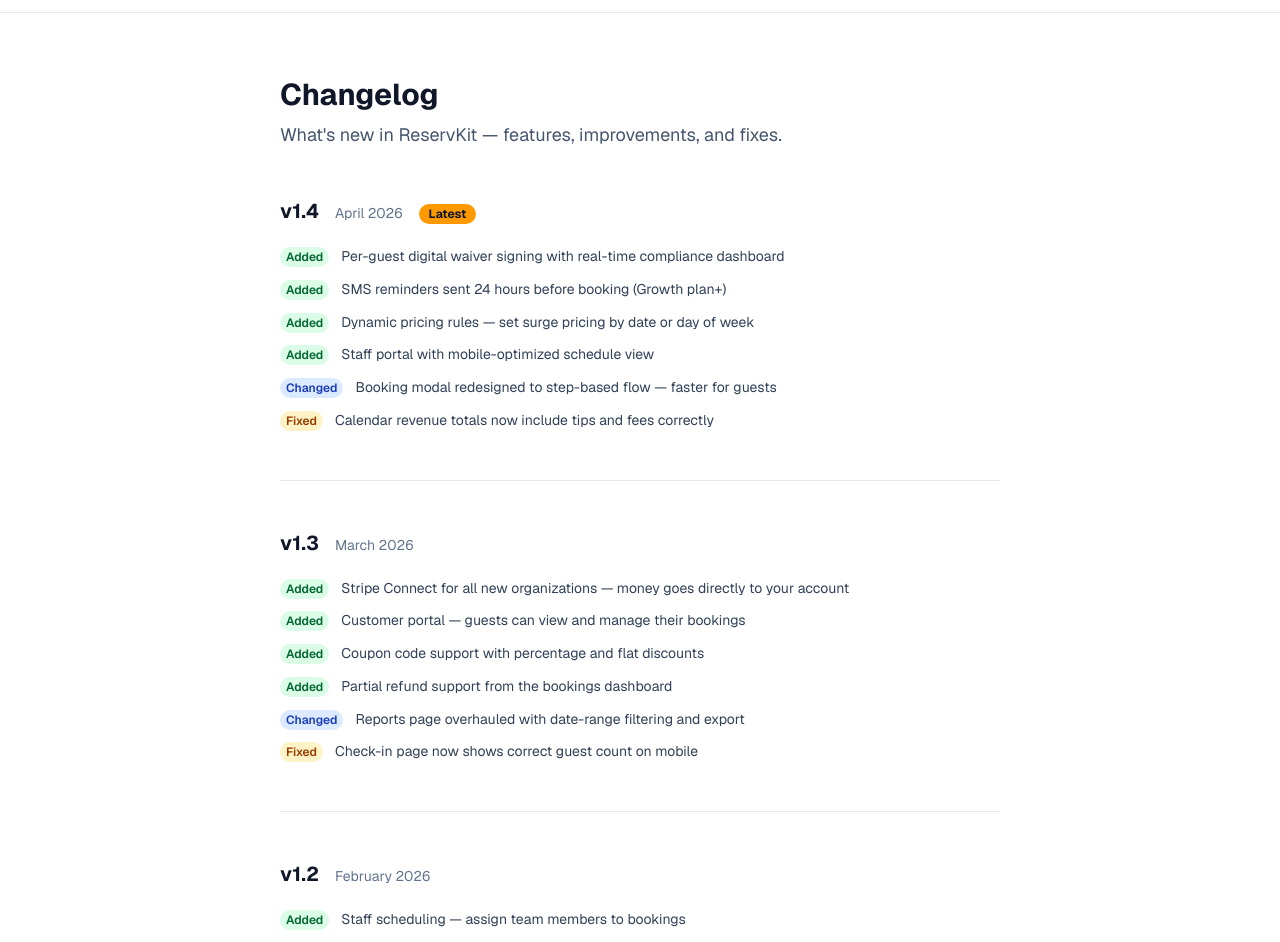
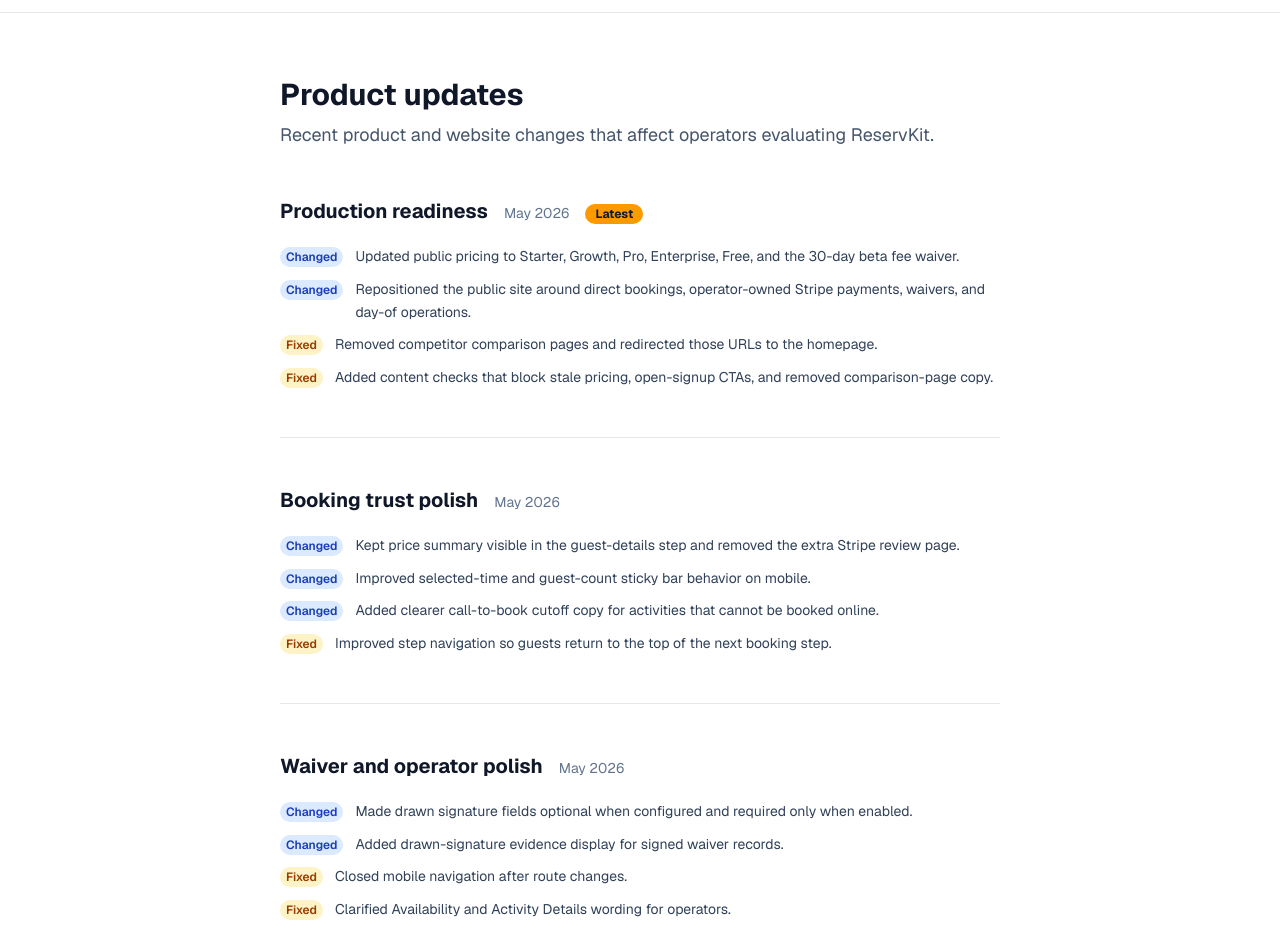
Before and after one commit to Cortana-Ops/reservkit-landing, a Next.js app: page /changelog in a window 1280 px wide. Shown: the part 120-1062 px from the top of the page. Built offline with nearby package versions, Linux system fonts and the light colour scheme.

Commit message:
Clean up marketing site accuracy (#8)

```diff
--- a/app/blog/page.tsx
+++ b/app/blog/page.tsx
@@ -29,7 +29,7 @@
     readTime: "4 min read",
     title: "Your first ReservKit setup, start to finish",
     intro:
-      "Most operators are live with their first real booking link in a single session. Here is exactly what that looks like: Stripe, one activity, waivers, and a test booking before you share anything publicly.",
+      "The first setup session focuses on one working booking link. Here is what that looks like: Stripe, one activity, waivers, and a test booking before you share anything publicly.",
     content: [
       POSITIONING_LINE + " Guided access keeps onboarding hands-on while operators set up the first booking flow.",
       "The first setup pass usually covers organization details, one or two activities, availability, Stripe Connect, waiver requirements, and the public booking link. Payments go through the operator's connected Stripe account, while ReservKit applies the plan's platform fee behind the scenes.",
--- a/app/changelog/page.tsx
+++ b/app/changelog/page.tsx
@@ -3,8 +3,8 @@
 import { PageShell } from "../components/PageShell";
 
 export const metadata: Metadata = {
-  title: "Changelog & Release Notes",
-  description: "What's new in ReservKit — feature releases, improvements, and fixes.",
+  title: "Product Updates",
+  description: "Recent ReservKit product updates for booking, payments, waivers, and operator workflows.",
   alternates: { canonical: "https://reservkit.com/changelog" },
 };
 
@@ -27,59 +27,33 @@
 
 const releases: Release[] = [
   {
-    version: "v1.4",
-    date: "April 2026",
+    version: "Production readiness",
+    date: "May 2026",
     items: [
-      { tag: "Added", text: "Per-guest digital waiver signing with real-time compliance dashboard" },
-      { tag: "Added", text: "SMS reminders sent 24 hours before booking (Growth plan+)" },
-      { tag: "Added", text: "Dynamic pricing rules — set surge pricing by date or day of week" },
-      { tag: "Added", text: "Staff portal with mobile-optimized schedule view" },
-      { tag: "Changed", text: "Booking modal redesigned to step-based flow — faster for guests" },
-      { tag: "Fixed", text: "Calendar revenue totals now include tips and fees correctly" },
+      { tag: "Changed", text: "Updated public pricing to Starter, Growth, Pro, Enterprise, Free, and the 30-day beta fee waiver." },
+      { tag: "Changed", text: "Repositioned the public site around direct bookings, operator-owned Stripe payments, waivers, and day-of operations." },
+      { tag: "Fixed", text: "Removed competitor comparison pages and redirected those URLs to the homepage." },
+      { tag: "Fixed", text: "Added content checks that block stale pricing, open-signup CTAs, and removed comparison-page copy." },
     ],
   },
   {
-    version: "v1.3",
-    date: "March 2026",
+    version: "Booking trust polish",
+    date: "May 2026",
     items: [
-      { tag: "Added", text: "Stripe Connect for all new organizations — money goes directly to your account" },
-      { tag: "Added", text: "Customer portal — guests can view and manage their bookings" },
-      { tag: "Added", text: "Coupon code support with percentage and flat discounts" },
-      { tag: "Added", text: "Partial refund support from the bookings dashboard" },
-      { tag: "Changed", text: "Reports page overhauled with date-range filtering and export" },
-      { tag: "Fixed", text: "Check-in page now shows correct guest count on mobile" },
+      { tag: "Changed", text: "Kept price summary visible in the guest-details step and removed the extra Stripe review page." },
+      { tag: "Changed", text: "Improved selected-time and guest-count sticky bar behavior on mobile." },
+      { tag: "Changed", text: "Added clearer call-to-book cutoff copy for activities that cannot be booked online." },
+      { tag: "Fixed", text: "Improved step navigation so guests return to the top of the next booking step." },
     ],
   },
   {
-    version: "v1.2",
-    date: "February 2026",
+    version: "Waiver and operator polish",
+    date: "May 2026",
     items: [
-      { tag: "Added", text: "Staff scheduling — assign team members to bookings" },
-      { tag: "Added", text: "Activity add-ons — sell gear, insurance, or extras at booking" },
-      { tag: "Added", text: "Deposit rules — collect a percentage upfront, rest at check-in" },
-      { tag: "Changed", text: "Availability calendar improved with drag-to-block date ranges" },
-      { tag: "Fixed", text: "Settings tabs now scroll correctly on mobile" },
-      { tag: "Security", text: "JWT validation hardened on all API routes" },
-    ],
-  },
-  {
-    version: "v1.1",
-    date: "January 2026",
-    items: [
-      { tag: "Added", text: "Public booking page — shareable link for each activity" },
-      { tag: "Added", text: "Stripe payment collection at booking" },
-      { tag: "Added", text: "Booking confirmation and reminder emails" },
-      { tag: "Added", text: "Team member invites by email" },
-      { tag: "Changed", text: "Activity form redesigned with tabbed interface" },
-    ],
-  },
-  {
-    version: "v1.0",
-    date: "December 2025",
-    items: [
-      { tag: "Added", text: "Initial release — ReservKit public beta" },
-      { tag: "Added", text: "Activity management, availability calendar, and basic booking flow" },
-      { tag: "Added", text: "Operator dashboard with booking list and status management" },
+      { tag: "Changed", text: "Made drawn signature fields optional when configured and required only when enabled." },
+      { tag: "Changed", text: "Added drawn-signature evidence display for signed waiver records." },
+      { tag: "Fixed", text: "Closed mobile navigation after route changes." },
+      { tag: "Fixed", text: "Clarified Availability and Activity Details wording for operators." },
     ],
   },
 ];
@@ -100,9 +74,9 @@
       />
       <main className="mx-auto max-w-3xl px-6 py-16">
         <div className="mb-12">
-          <h1 className="text-3xl font-bold text-navy mb-2">Changelog</h1>
+          <h1 className="text-3xl font-bold text-navy mb-2">Product updates</h1>
           <p className="text-lg text-slate-600">
-            What&apos;s new in ReservKit — features, improvements, and fixes.
+            Recent product and website changes that affect operators evaluating ReservKit.
           </p>
         </div>
 
@@ -138,9 +112,9 @@
         </div>
 
         <div className="mt-16 rounded-2xl bg-[var(--color-surface)] border border-[var(--color-border)] p-8 text-center">
-          <h2 className="text-lg font-bold text-navy mb-2">Have a feature request?</h2>
+          <h2 className="text-lg font-bold text-navy mb-2">Have a workflow request?</h2>
           <p className="text-sm text-slate-600 mb-4">
-            Vote on upcoming features or submit your own ideas.
+            Send the workflow you need to support during setup.
           </p>
           <div className="flex items-center justify-center gap-4 flex-wrap">
             <Link
--- a/app/docs/page.tsx
+++ b/app/docs/page.tsx
@@ -2,7 +2,6 @@
 import Link from "next/link";
 import { PageShell } from "../components/PageShell";
 import { ArrowRight, BookOpen, CreditCard, FileSignature, Users, BarChart3, CalendarDays } from "lucide-react";
-import { pricingSummary } from "../lib/marketing";
 
 export const metadata: Metadata = {
   title: "Documentation & Guides",
@@ -38,7 +37,7 @@
     icon: CreditCard,
     title: "Payments",
     href: "/docs/payments",
-    description: `Configure Stripe Connect, set pricing, deposits, and understand the platform fee structure. ${pricingSummary}`,
+    description: "Configure Stripe Connect, set pricing and deposits, and understand the current platform fee structure.",
     topics: ["Connecting Stripe", "Setting prices and deposits", "Issuing refunds", "Understanding platform fees", "Coupon codes"],
   },
   {
--- a/app/docs/payments/page.tsx
+++ b/app/docs/payments/page.tsx
@@ -2,7 +2,7 @@
 import Link from "next/link";
 import { PageShell } from "../../components/PageShell";
 import { CreditCard, RefreshCcw, DollarSign, Tag } from "lucide-react";
-import { pricingTiers } from "../../lib/marketing";
+import { enterpriseTier, pricingTiers } from "../../lib/marketing";
 
 export const metadata: Metadata = {
   title: "Payments",
@@ -21,12 +21,22 @@
   ],
 };
 
-const feeTable = pricingTiers.map((tier) => ({
-  plan: tier.name,
-  price: `${tier.price}${tier.period}`,
-  fee: tier.fee,
-  bookings: tier.volume,
-}));
+const feeTable = [
+  { plan: "Beta", price: "Approved access", fee: "0% for 30 days", bookings: "Guided onboarding" },
+  { plan: "Free", price: "$0/mo", fee: "4% platform fee", bookings: "10 bookings/month" },
+  ...pricingTiers.map((tier) => ({
+    plan: tier.name,
+    price: `${tier.price}${tier.period}`,
+    fee: tier.fee,
+    bookings: tier.volume,
+  })),
+  {
+    plan: enterpriseTier.name,
+    price: enterpriseTier.price,
+    fee: enterpriseTier.fee,
+    bookings: enterpriseTier.volume,
+  },
+];
 
 export default function Payments() {
   return (
@@ -75,7 +85,7 @@
                 associated charges are not affected.
               </p>
               <p>
-                <strong className="text-navy">Important:</strong> Stripe requires your business to be based in a
+                <strong className="text-navy">Important:</strong>{" "}Stripe requires your business to be based in a
                 supported country. Payouts to your bank account happen on Stripe&apos;s standard schedule (typically
                 2 business days after a charge). Stripe&apos;s own processing fee (2.9% + 30¢ per transaction) is
                 separate from the ReservKit platform fee and is deducted by Stripe directly.
@@ -116,8 +126,22 @@
               deducted at checkout — nothing you need to configure. Approved beta operators receive
               0% ReservKit platform fees for 30 days.
             </p>
-            <div className="rounded-2xl border border-[var(--color-border)] overflow-hidden">
-              <table className="w-full text-sm">
+            <div className="grid gap-3 md:hidden">
+              {feeTable.map((row) => (
+                <div key={row.plan} className="rounded-xl border border-[var(--color-border)] bg-white p-4">
+                  <div className="flex items-start justify-between gap-3">
+                    <div>
+                      <p className="font-semibold text-navy">{row.plan}</p>
+                      <p className="mt-1 text-sm text-slate-500">{row.price}</p>
+                    </div>
+                    <p className="text-right text-sm font-semibold text-amber">{row.fee}</p>
+                  </div>
+                  <p className="mt-3 text-sm text-slate-600">{row.bookings}</p>
+                </div>
+              ))}
+            </div>
+            <div className="hidden overflow-x-auto rounded-2xl border border-[var(--color-border)] md:block">
+              <table className="min-w-[42rem] text-sm">
                 <thead>
                   <tr className="bg-[var(--color-surface)] border-b border-[var(--color-border)]">
                     <th className="text-left px-4 py-3 font-semibold text-navy">Plan</th>
--- a/app/docs/waivers/page.tsx
+++ b/app/docs/waivers/page.tsx
@@ -36,7 +36,7 @@
         <div className="mb-12">
           <h1 className="text-3xl font-bold text-navy mb-3">Waivers</h1>
           <p className="text-lg text-slate-600 leading-relaxed">
-            Collect legally defensible digital liability waivers from every guest — signed on their phone
+            Collect digital liability waivers from every guest — signed on their phone
             after booking, no paper or clipboards required.
           </p>
         </div>
--- a/app/layout.tsx
+++ b/app/layout.tsx
@@ -75,10 +75,7 @@
     "Digital Waivers",
     "Staff Scheduling",
     "Reports & Analytics",
-    "Customer Portal",
-    "SMS Reminders",
     "Check-In Management",
-    "Dynamic Pricing",
     "Coupon Codes",
   ],
   offers: {
--- a/app/page.tsx
+++ b/app/page.tsx
@@ -260,7 +260,7 @@
             <div>
               <h2 className="text-3xl font-bold tracking-tight text-navy sm:text-4xl">See ReservKit in action</h2>
               <p className="mt-4 max-w-2xl text-lg leading-relaxed text-slate-600">
-                Product screens are shown large enough to inspect, with the booking path and customer lookup flow presented as real working surfaces.
+                The current public captures show the guest booking path and lookup flow. Operator dashboard and waiver captures will be added once clean configured examples are ready.
               </p>
             </div>
             <div className="mt-12 space-y-12">
--- a/app/privacy/page.tsx
+++ b/app/privacy/page.tsx
@@ -65,9 +65,6 @@
               <li>
                 <strong>Resend</strong> — for transactional email delivery
               </li>
-              <li>
-                <strong>Twilio</strong> — for SMS reminders (if enabled by operator)
-              </li>
             </ul>
           </section>
 
--- a/app/roadmap/page.tsx
+++ b/app/roadmap/page.tsx
@@ -21,26 +21,23 @@
 };
 
 const shipped = [
-  { label: "Phase 1 — Core platform", items: ["Online booking page with Stripe payments", "Activity management with time slots", "Customer booking confirmation emails", "Booking management dashboard"] },
-  { label: "Phase 2 — Staff & waivers", items: ["Digital liability waivers (per-guest signing)", "Staff portal with role-based access", "Staff task management", "Calendar view for all bookings"] },
-  { label: "Phase 3 — Payments & billing", items: ["Stripe Connect for direct payouts", "Deposits at booking, balance on arrival", "Coupon / discount codes", "Platform subscription billing (Starter, Growth, Pro)"] },
-  { label: "Phase 4 — Customer experience", items: ["Customer portal for viewing past bookings", "Tipping at checkout", "Dynamic pricing tiers per group size", "Add-on products (equipment, upgrades)"] },
-  { label: "Phase 5 — Mobile & go-live tools", items: ["Guided beta access with 0% platform fee for 30 days", "Current public pricing tiers", "Full mobile responsive overhaul", "SMS reminders", "Booking widget embed for existing sites", "Stripe billing portal", "Automated review request emails post-trip", "Migration Center V1 for structured imports"] },
+  { label: "Booking and checkout", items: ["Public booking pages for configured activities", "Stripe Checkout through the operator's connected Stripe account", "Guest details, selected-time review, and booking confirmation flow", "Call-to-book cutoff handling when online booking is not available"] },
+  { label: "Waivers and customer records", items: ["Per-guest digital waiver signing", "Optional drawn signature fields when configured", "Signed waiver evidence display", "Customer booking lookup without requiring a customer account"] },
+  { label: "Operator workflows", items: ["Activity setup, availability, booking detail, and operator dashboard workflows", "Staff-facing navigation and day-of workflow polish", "Reports views for revenue and booking review", "Migration Center V1 for structured imports"] },
+  { label: "Go-live readiness", items: ["Current public pricing tiers", "Guided beta request flow", "30-day 0% ReservKit platform fee offer for approved beta operators", "Public content guard for stale pricing and removed signup language"] },
 ];
 
 const inProgress = [
-  { title: "Multi-location consolidated reporting", description: "Operators with multiple locations or brands can already switch between organizations. Full cross-org analytics dashboard and consolidated revenue reporting is next." },
-  { title: "Google Calendar and iCal two-way sync", description: "Calendar sync is in design so operators can reduce duplicate availability work across tools." },
-  { title: "SMS reminders", description: "Reminder flows are in build for booking updates and day-before customer communication." },
+  { title: "Cleaner operator onboarding", description: "Continuing to reduce setup friction around Stripe, first activity configuration, availability, waivers, and test bookings." },
+  { title: "Better product captures", description: "Adding cleaner screenshots and examples from real configured workflows as beta operators come online." },
+  { title: "Reporting polish", description: "Tightening the reports experience around the views operators use during live operations." },
 ];
 
 const comingNext = [
-  { title: "Channel blocking", description: "Hold availability across platforms while operators move more bookings to their direct channel." },
-  { title: "Migration Center expansion", description: "Build on the shipped Migration Center V1 with deeper imports, review tools, and source-specific mapping." },
-  { title: "Group booking & capacity blocks", description: "Block-book multiple slots for corporate events, tour packages, and large groups with dynamic capacity and pricing rules." },
-  { title: "Public REST API with full developer docs", description: "Connect ReservKit to your own website, POS, or CRM with documented API access." },
-  { title: "Booking widget embed", description: "Embed ReservKit booking paths into existing websites without sending guests to a separate page first." },
-  { title: "Affiliate & referral tracking", description: "Give guides, influencers, and partners unique referral links with commission tracking built in." },
+  { title: "Calendar sync", description: "Assessing Google Calendar and iCal sync for operators who need availability reflected across tools." },
+  { title: "Website embed options", description: "Exploring the best way to place ReservKit booking flows on existing operator websites." },
+  { title: "Migration Center expansion", description: "Building on Migration Center V1 with deeper imports, review tools, and source-specific mapping." },
+  { title: "Channel blocking", description: "Evaluating availability holds for operators that are moving bookings gradually from other channels." },
 ];
 
 export default function Roadmap() {
--- a/scripts/check-content.mjs
+++ b/scripts/check-content.mjs
@@ -42,6 +42,13 @@
   "0% platform fees during onboarding",
   "0% ReservKit platform fees during onboarding",
   "operator login screenshot",
+  "Initial release — ReservKit public beta",
+  "SMS reminders sent 24 hours before booking",
+  "Dynamic pricing rules",
+  "Customer portal — guests can view",
+  "Settings → Booking Page",
+  "under 30 minutes",
+  "legally defensible",
 ];
 
 const allowedByFile = {
```
Also changed, not shown: app/docs/getting-started/page.tsx (+4 -4 lines).
